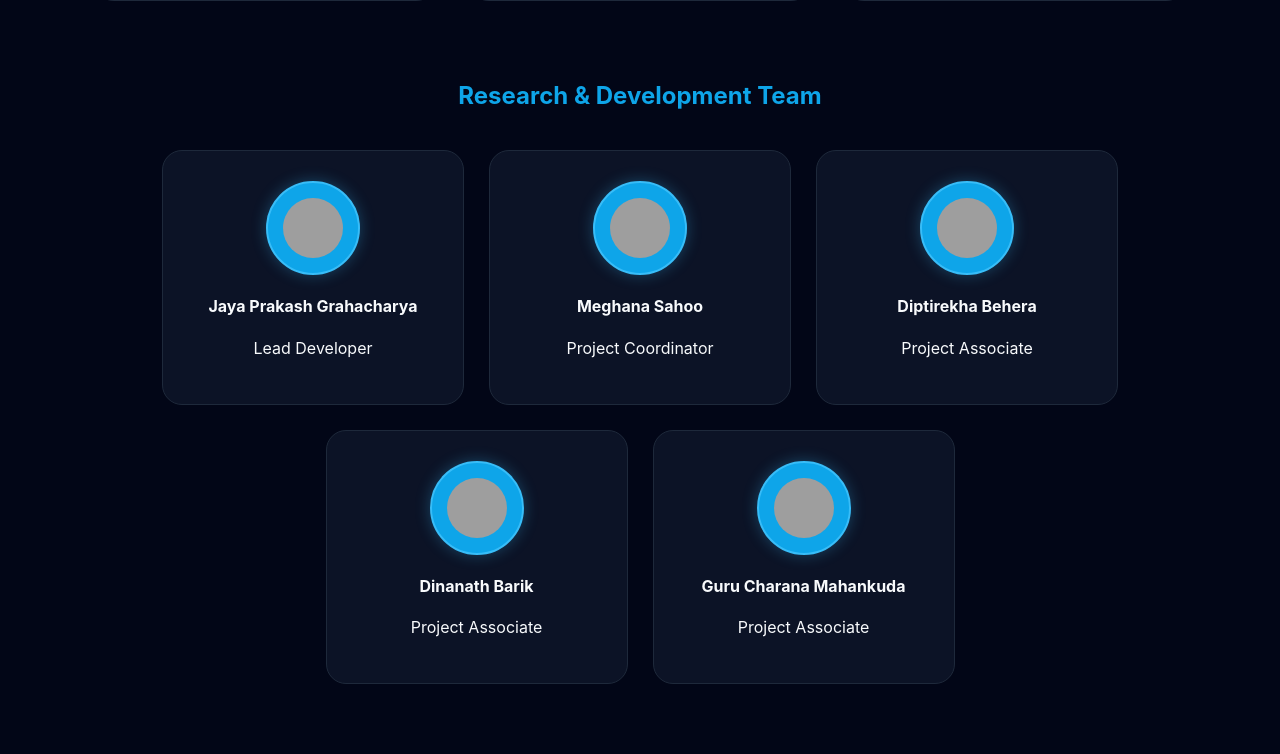
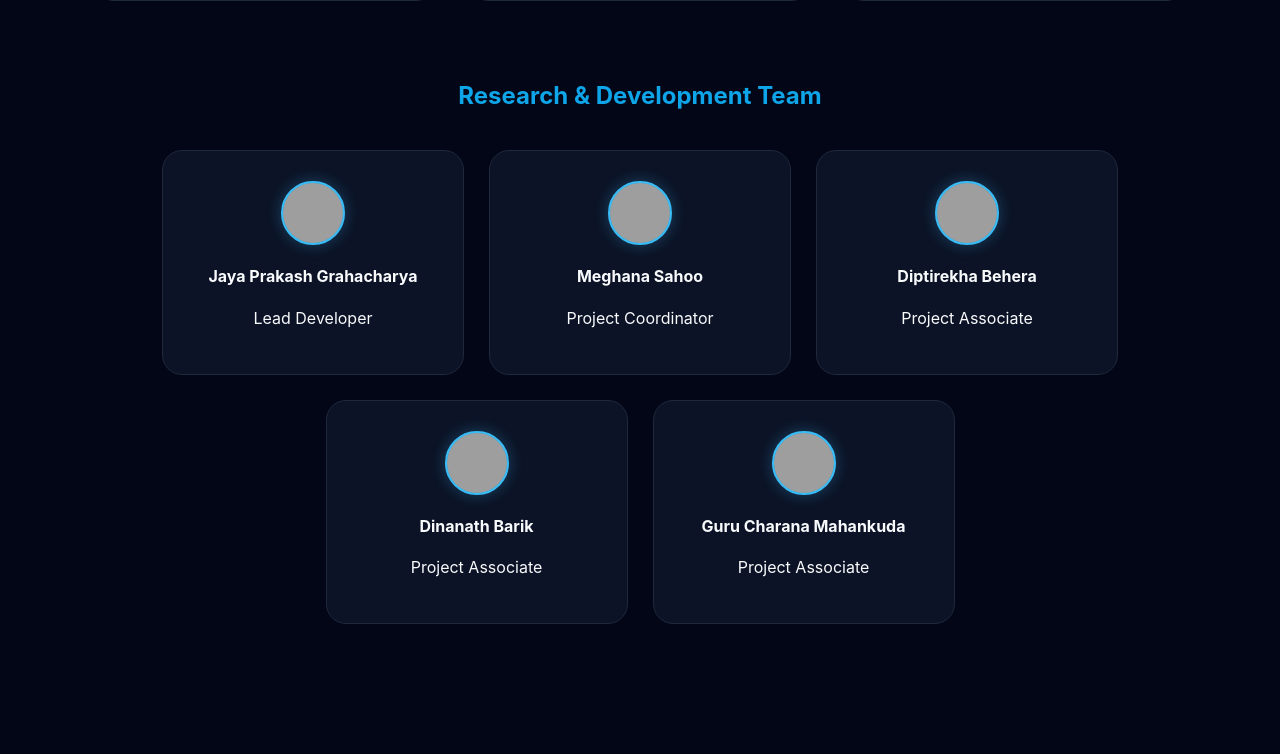
Before and after one commit to jaya-prakash-grahacharya/Project-Pramana-AI, a Python web app: template templates/index.html in a window 1280 px wide. Shown: the part 540-1294 px from the top of the page. After the commit the page ends 1164 px from the top, so only its background shows below. Run offline with Jinja, Linux system fonts and the light colour scheme; the template is opened without the code that fills it, so the values that code supplies are empty; grey boxes are pictures that could not be loaded.

Commit message:
Update index.html

```diff
--- a/templates/index.html
+++ b/templates/index.html
@@ -27,7 +27,7 @@
         .member-icon { width: 60px; height: 60px; background: var(--primary); border-radius: 50%; display: flex; align-items: center; justify-content: center; margin: 0 auto 20px; font-weight: 800; color: #020617;}
         .member-icon img{ width: 60px; height: 60px; border-radius: 50%; object-fit: cover; object-position: top;}
         .member-icon img:hover{width: 80px; height: 80px; border-radius: 50%; object-fit: cover; object-position: top;}
-        .member-icon { width: 90px; height: 90px; border-radius: 50%; margin: 0 auto 15px; background-size: cover; background-position: center; border: 2px solid #38bdf8;
+        .member-icon { width: 60px; height: 60px; border-radius: 50%; margin: 0 auto 15px; background-size: cover; background-position: center; border: 2px solid #38bdf8;
             box-shadow: 0 0 15px rgba(56, 189, 248, 0.3); pointer-events: none; user-select: none;  }
 
         #scan-overlay { position:fixed; top:0; left:0; width:100%; height:100%; background:rgba(2,6,23,0.98); z-index:9999; display:none; flex-direction:column; align-items:center; justify-content:center; font-family: monospace; color: #38bdf8; }
```
